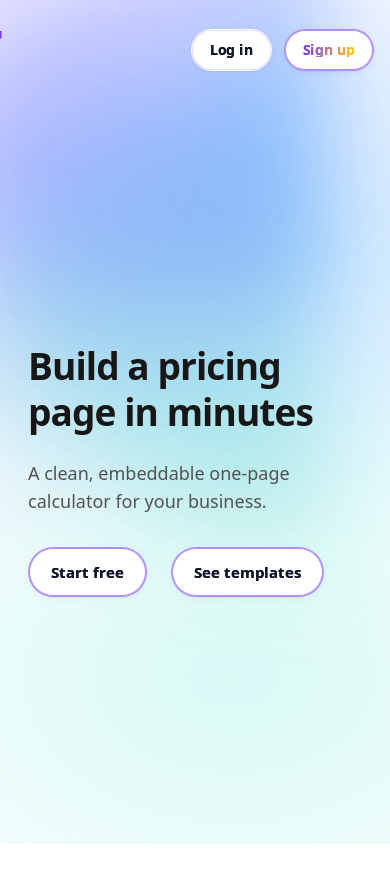
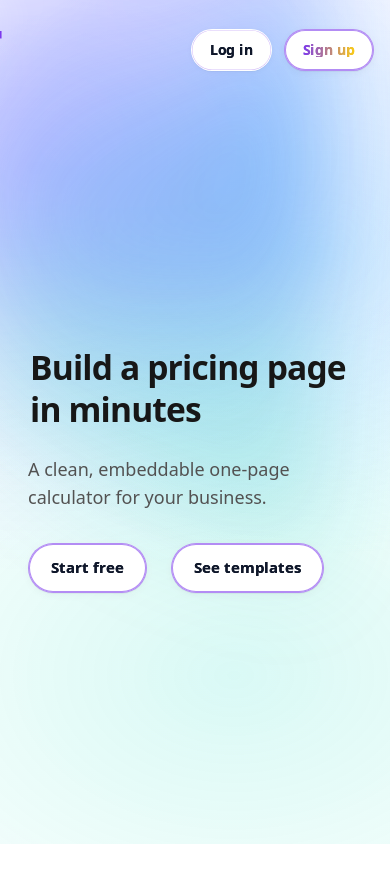
Before and after one commit to rusuper-max/Tierless, a Next.js app: page / in a window 390 px wide. Shown: the top 882 px of the page. Built offline with nearby package versions, Linux system fonts and the light colour scheme.

Commit message:
Phase 2 v7.3: mobile stack + hero safe-left + minor sizing

```diff
--- a/src/components/marketing/SceneHeroPhase.tsx
+++ b/src/components/marketing/SceneHeroPhase.tsx
@@ -19,8 +19,8 @@ export default function SceneHeroPhase() {
         {/* sticky viewport */}
         <div className="sticky top-0 h-[100svh] overflow-hidden">
           {/* Lokalna aurora */}
-          <div className="fx-aurora -tight is-local pointer-events-none z-0" aria-hidden="true">
-            <span className="spot spot-tl" aria-hidden="true" />
+          <div className="fx-aurora -tight is-local pointer-events-none z-0" aria-hidden={true}>
+            <span className="spot spot-tl" aria-hidden={true} />
             <span className="l1" />
             <span className="l2" />
             <span className="l3" />
@@ -29,9 +29,23 @@ export default function SceneHeroPhase() {
           {/* Hero sadržaj (centriran) */}
           <div className="relative z-10 min-h-[100svh] px-4 sm:px-6 grid place-items-center">
             <div className="mx-auto max-w-6xl grid lg:grid-cols-2 items-center gap-10 pt-24">
-              {/* Dodatni levi “buffer” samo na mobilu da T ne bude na ivici */}
-              <div className="space-y-6 pl-3 sm:pl-0">
-                <h1 className="font-semibold tracking-tight text-neutral-900 leading-tight text-[clamp(34px,9.5vw,46px)] sm:text-7xl">
+              {/* Mobile “safe” levi buffer + blagi pomak naslova udesno */}
+              <div
+                className={[
+                  "space-y-6",
+                  // Mobile: dodaj bezbedan levi razmak (safe-area + 12px), desktop: reset
+                  "[padding-inline-start:calc(env(safe-area-inset-left,0px)+12px)]",
+                  "sm:[padding-inline-start:0px]",
+                ].join(" ")}
+              >
+                <h1
+                  className={[
+                    "font-semibold tracking-tight text-neutral-900 leading-tight",
+                    // Mobile: malo manji naslov + malko udesno; desktop: veliki i bez pomaka
+                    "text-[clamp(30px,8.6vw,44px)] sm:text-7xl",
+                    "translate-x-[2px] sm:translate-x-0",
+                  ].join(" ")}
+                >
                   {t("hero.title")}
                 </h1>
 
@@ -39,7 +53,7 @@ export default function SceneHeroPhase() {
                   {t("hero.subtitle")}
                 </p>
 
-                {/* CTA — sada je u sticky sceni, ne upada u Phase 2 */}
+                {/* CTA — u sticky sceni (ne preliva u Phase 2) */}
                 <div className="flex flex-wrap items-center gap-3 pt-2">
                   <CTAButton
                     fx="swap-up"
```
